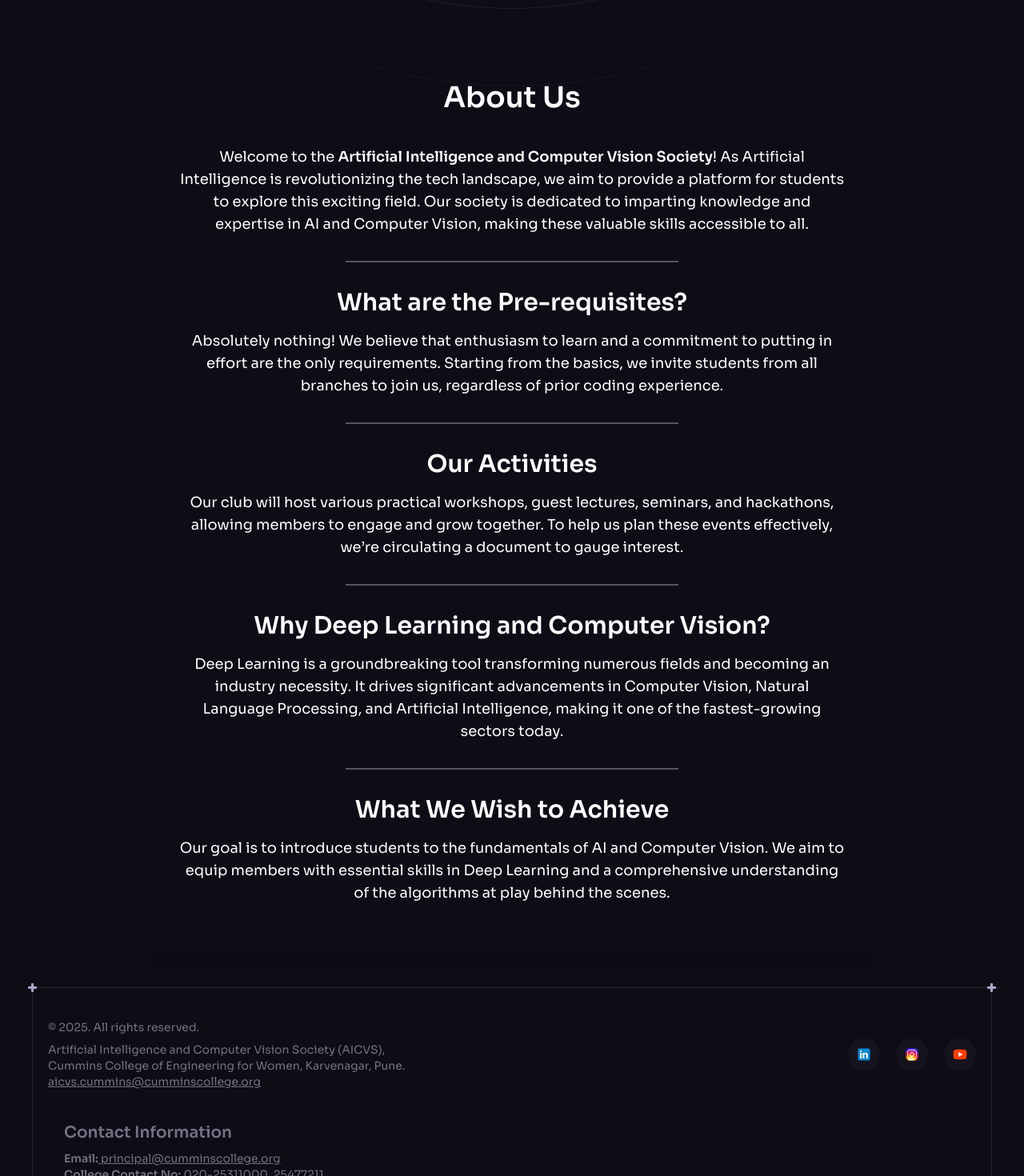
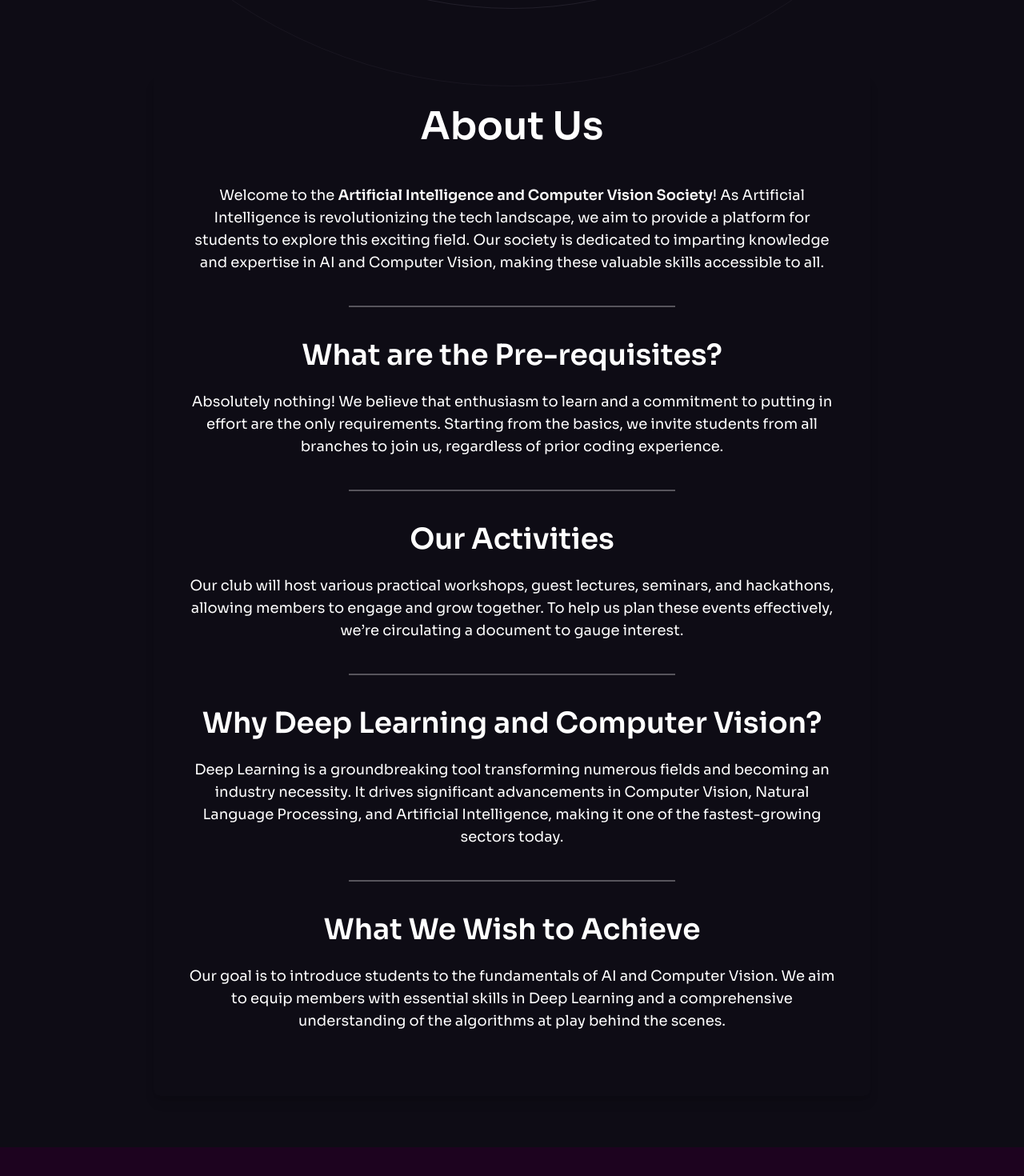
Before and after one commit to aicvs-cummins/AICVS-Website-2024, a React (Vite) app: page / in a window 1280 px wide. Shown: the part 1260-2730 px from the top of the page at 80% size. Built offline with nearby package versions, Linux system fonts and the light colour scheme.

Commit message:
updated files

```diff
--- a/package.json
+++ b/package.json
@@ -10,6 +10,8 @@
     "preview": "vite preview"
   },
   "dependencies": {
+    "framer-motion": "^12.4.4",
+    "lucide-react": "^0.475.0",
     "react": "^18.2.0",
     "react-dom": "^18.2.0",
     "react-just-parallax": "^3.1.16",
--- a/src/App.jsx
+++ b/src/App.jsx
@@ -2,9 +2,9 @@ import ButtonGradient from "./assets/svg/ButtonGradient";
 import AboutUs from "./components/AboutUs";
 
 import Footer from "./components/Footer";
+import Blog from "./components/GradientCards";
 import Header from "./components/Header";
 import Hero from "./components/Hero";
-
 const App = () => {
   return (
     <>
@@ -12,6 +12,7 @@ const App = () => {
         <Header />
         <Hero />
         <AboutUs />
+        <Blog />
         <Footer />
       </div>
 
--- a/src/components/AboutUs.jsx
+++ b/src/components/AboutUs.jsx
@@ -2,12 +2,12 @@ import React from 'react';
 
 const AboutUs = () => {
     return (
-        <section className="py-10 px-5 text-white relative z-10">
-            <div className="container mx-auto max-w-4xl bg-n-800 p-8 rounded-lg shadow-lg">
-                <h2 className="text-3xl md:text-4xl font-bold mb-10 text-center">About Us</h2>
+        <section className="py-16 px-5 text-white relative z-10">
+            <div className="container mx-auto max-w-4xl bg-n-800 p-10 rounded-lg shadow-lg">
+                <h2 className="text-4xl md:text-5xl font-bold mb-12 text-center">About Us</h2>
 
-                <div className="mb-8">
-                    <p className="text-xl md:text-lg mb-5 text-center">
+                <div className="mb-10">
+                    <p className="text-xl md:text-lg mb-6 text-center">
                         Welcome to the <strong>Artificial Intelligence and Computer Vision Society</strong>!
                         As Artificial Intelligence is revolutionizing the tech landscape, we aim to provide a platform
                         for students to explore this exciting field. Our society is dedicated to imparting knowledge and
@@ -15,11 +15,10 @@ const AboutUs = () => {
                     </p>
                 </div>
 
-                {/* Shorter separator between questions */}
-                <hr className="border-t-2 border-white opacity-30 mb-8 mx-auto w-1/2" />
+                <hr className="border-t-2 border-white opacity-30 mb-10 mx-auto w-1/2" />
 
-                <div className="mb-8">
-                    <h3 className="text-2xl md:text-3xl font-bold mb-4 text-center">What are the Pre-requisites?</h3>
+                <div className="mb-10">
+                    <h3 className="text-3xl md:text-4xl font-bold mb-6 text-center">What are the Pre-requisites?</h3>
                     <p className="text-xl md:text-lg text-center">
                         Absolutely nothing! We believe that enthusiasm to learn and a commitment to putting in effort
                         are the only requirements. Starting from the basics, we invite students from all branches to join
@@ -27,10 +26,10 @@ const AboutUs = () => {
                     </p>
                 </div>
 
-                <hr className="border-t-2 border-white opacity-30 mb-8 mx-auto w-1/2" /> {/* Shorter Divider */}
+                <hr className="border-t-2 border-white opacity-30 mb-10 mx-auto w-1/2" />
 
-                <div className="mb-8">
-                    <h3 className="text-2xl md:text-3xl font-bold mb-4 text-center">Our Activities</h3>
+                <div className="mb-10">
+                    <h3 className="text-3xl md:text-4xl font-bold mb-6 text-center">Our Activities</h3>
                     <p className="text-xl md:text-lg text-center">
                         Our club will host various practical workshops, guest lectures, seminars, and hackathons, allowing
                         members to engage and grow together. To help us plan these events effectively, we’re circulating
@@ -38,10 +37,10 @@ const AboutUs = () => {
                     </p>
                 </div>
 
-                <hr className="border-t-2 border-white opacity-30 mb-8 mx-auto w-1/2" /> {/* Shorter Divider */}
+                <hr className="border-t-2 border-white opacity-30 mb-10 mx-auto w-1/2" />
 
-                <div className="mb-8">
-                    <h3 className="text-2xl md:text-3xl font-bold mb-4 text-center">Why Deep Learning and Computer Vision?</h3>
+                <div className="mb-10">
+                    <h3 className="text-3xl md:text-4xl font-bold mb-6 text-center">Why Deep Learning and Computer Vision?</h3>
                     <p className="text-xl md:text-lg text-center">
                         Deep Learning is a groundbreaking tool transforming numerous fields and becoming an industry necessity.
                         It drives significant advancements in Computer Vision, Natural Language Processing, and Artificial
@@ -49,18 +48,16 @@ const AboutUs = () => {
                     </p>
                 </div>
 
-                <hr className="border-t-2 border-white opacity-30 mb-8 mx-auto w-1/2" /> {/* Shorter Divider */}
+                <hr className="border-t-2 border-white opacity-30 mb-10 mx-auto w-1/2" />
 
-                <div className="mb-8">
-                    <h3 className="text-2xl md:text-3xl font-bold mb-4 text-center">What We Wish to Achieve</h3>
+                <div className="mb-10">
+                    <h3 className="text-3xl md:text-4xl font-bold mb-6 text-center">What We Wish to Achieve</h3>
                     <p className="text-xl md:text-lg text-center">
                         Our goal is to introduce students to the fundamentals of AI and Computer Vision. We aim to equip
                         members with essential skills in Deep Learning and a comprehensive understanding of the algorithms
                         at play behind the scenes.
                     </p>
                 </div>
-
-
             </div>
         </section>
     );
--- a/src/components/Footer.jsx
+++ b/src/components/Footer.jsx
@@ -16,7 +16,7 @@ const Footer = () => {
             <br />Cummins College of Engineering for Women, Karvenagar, Pune.
           </p>
           <p className="text-base md:text-sm">
-                <a href="mailto:aicvs.cummins@cumminscollege.in" className="underline text-n-4"> aicvs.cummins@cumminscollege.org</a>
+                <a href="mailto:aicvs.cummins@cumminscollege.in" className="underline text-n-4"> aicvs.cummins@cumminscollege.in</a>
               </p>
         </div>
 
@@ -26,10 +26,10 @@ const Footer = () => {
               key={item.id}
               href={item.url}
               target="_blank"
-              className="flex items-center justify-center w-10 h-10 bg-n-7 rounded-full transition-colors hover:bg-n-6"
+              className="flex items-center justify-center w-12 h-12 bg-n-7 rounded-full transition-colors hover:bg-n-6"
               rel="noopener noreferrer"
             >
-              <img src={item.iconUrl} width={20} height={20} alt={item.title} />
+              <img src={item.iconUrl} width={100} height={100} alt={item.title} />
             </a>
           ))}
         </ul>
@@ -44,7 +44,7 @@ const Footer = () => {
               <h3 className="text-xl md:text-1xl font-semibold mb-2">Contact Information</h3>
               <p className="text-base md:text-sm">
                 <strong>Email:</strong>
-                <a href="mailto:principal@cumminscollege.org" className="underline text-n-4"> principal@cumminscollege.org</a>
+                <a href="mailto:principal@cumminscollege.in" className="underline text-n-4"> principal@cumminscollege.in</a>
               </p>
               <p className="text-base md:text-sm">
                 <strong>College Contact No:</strong>
--- /dev/null
+++ b/src/components/GradientCards.jsx
@@ -0,0 +1,179 @@
+import { motion } from "framer-motion";
+import { ChevronLeft, ChevronRight } from "lucide-react";
+import React, { useEffect, useRef, useState } from "react";
+import Footer from "./Footer";
+import Header from "./Header";
+
+const positions = [
+  { x: "-40%", y: "10%", scale: 0.9, zIndex: 1, rotateY: 15 },
+  { x: "0%", y: "0%", scale: 1.1, zIndex: 3, rotateY: 0 },
+  { x: "40%", y: "10%", scale: 0.9, zIndex: 1, rotateY: -15 },
+];
+
+const GradientCard = ({ gradient, index, currentIndex, content },style={ fontFamily: "'Sigmar One', cursive" }) => {
+  const positionIndex = (index - currentIndex + 3) % 3;
+
+  return (
+    <motion.div
+      className="absolute h-[550px] w-[700px] rounded-[20px] overflow-hidden shadow-xl"
+      animate={positions[positionIndex]}
+      transition={{ duration: 0.5 }}
+    >
+      <div className="absolute inset-0 rounded-[20px] blur-[16px]" style={{ background: gradient }}></div>
+      <div className="absolute inset-0 rounded-[20px]" style={{ background: gradient }}></div>
+
+      <div className="absolute inset-[6px] rounded-[16px] bg-[rgba(0,0,0,0.75)] p-8 z-10 flex flex-col text-white">
+        {content}
+      </div>
+    </motion.div>
+  );
+};
+
+const GradientCards = () => {
+  const gradients = [
+    "linear-gradient(45deg, #ffbc00, #ff0058)", // YouTube
+    "linear-gradient(45deg, #03a9f4, #ff0058)", // GitHub
+    "linear-gradient(45deg, #4dff03, #00d0ff)", // Medium
+  ];
+
+
+  const [currentIndex, setCurrentIndex] = useState(0);
+  const [isPaused, setIsPaused] = useState(false);
+  const intervalRef = useRef(null);
+
+  const nextSlide = () => {
+    setCurrentIndex((prevIndex) => (prevIndex + 1) % 3);
+    stopAutoRotate();
+  };
+
+  const prevSlide = () => {
+    setCurrentIndex((prevIndex) => (prevIndex - 1 + 3) % 3);
+    stopAutoRotate();
+  };
+
+  const startAutoRotate = () => {
+    if (!isPaused) {
+      intervalRef.current = setInterval(() => {
+        setCurrentIndex((prevIndex) => (prevIndex + 1) % 3);
+      }, 5000);
+    }
+  };
+
+  const stopAutoRotate = () => {
+    clearInterval(intervalRef.current);
+    intervalRef.current = null;
+    setIsPaused(true);
+  };
+
+  useEffect(() => {
+    startAutoRotate();
+    return () => clearInterval(intervalRef.current);
+  }, []);
+
+  return (
+    <div className="flex flex-col justify-between min-h-screen bg-[#1d031f] relative">
+      <Header />
+      <div className="flex items-center justify-center relative h-[600px] mt-20">
+        <button className="absolute left-10 text-white bg-black p-2 rounded-full shadow-lg z-10" onClick={prevSlide}>
+          <ChevronLeft size={36} />
+        </button>
+
+        <div className="relative flex items-center justify-center w-[700px] h-[550px]">
+          {gradients.map((gradient, index) => (
+            <GradientCard
+              key={index}
+              gradient={gradient}
+              index={index}
+              currentIndex={currentIndex}
+              content={
+                index === 0 ? ( // YouTube Card
+                  <div className="w-full">
+                    <div className="flex justify-between items-center">
+                      <h2 style={{ fontFamily: "'Sigmar One', cursive" }}  className="text-5xl font-bold">YouTube</h2>
+                      <img
+                        src="https://www.freeiconspng.com/uploads/hd-youtube-logo-png-transparent-background-20.png"
+                        alt="YouTube Logo"
+                        className="w-16 h-16"
+                      />
+                    </div>
+                    <div className="w-full mt-4 flex justify-center">
+                      <iframe
+                        width="90%"
+                        height="400"
+                        className="rounded-[16px] shadow-lg"
+                        src="https://www.youtube.com/embed/djRXu4rc6MQ?enablejsapi=1"
+                        title="YouTube Video"
+                        frameBorder="0"
+                        allow="accelerometer; autoplay; clipboard-write; encrypted-media; gyroscope; picture-in-picture"
+                        allowFullScreen
+                        onPlay={() => stopAutoRotate()}
+                        onPause={() => setIsPaused(false)}
+                      ></iframe>
+                    </div>
+                  </div>
+                ) : index === 1 ? ( // GitHub Card
+                  <div className="w-full flex flex-col items-center">
+                    <div className="w-full flex justify-between items-center">
+                      <h2 style={{ fontFamily: "'Sigmar One', cursive" }} className="text-5xl font-bold">GitHub</h2>
+                      <img
+                        src="https://logos-world.net/wp-content/uploads/2020/11/GitHub-Logo.png"
+                        alt="GitHub Logo"
+                        className="w-16 h-16"
+                      />
+                    </div>
+                    <img
+                      src="https://ichef.bbci.co.uk/news/1024/branded_bbc/14202/production/_108243428_gettyimages-871148930.jpg"
+                      alt="GitHub Image"
+                      className="w-5/6 h-[300px] object-cover rounded-lg mt-4 shadow-lg"
+                    />
+                    <p className="mt-4 text-center text-lg">Explore our projects and contributions on GitHub.</p>
+                    <a
+                      href="https://github.com/aicvs-cummins/AI-ML-Roadmap"
+                      target="_blank"
+                      rel="noopener noreferrer"
+                      className="mt-3 px-5 py-2 bg-blue-500 text-white rounded-lg hover:bg-blue-600 transition"
+                    >
+                      Visit Our GitHub
+                    </a>
+                  </div>
+                ) : ( // Medium Card
+                  <div className="w-full flex flex-col items-center">
+                    <div className="w-full flex justify-between items-center">
+                      <h2 style={{ fontFamily: "'Sigmar One', cursive" }} className="text-5xl font-bold">Medium</h2>
+                      <img
+                        src="https://cdn4.iconfinder.com/data/icons/social-media-2210/24/Medium-512.png"
+                        alt="Medium Logo"
+                        className="w-16 h-16"
+                      />
+                    </div>
+                    <img
+                      src="https://th.bing.com/th/id/OIP.vpk0QN6gR2_ruPRYO5kKoAHaE8?rs=1&pid=ImgDetMain"
+                      alt="Medium Image"
+                      className="w-5/6 h-[300px] object-cover rounded-lg mt-4 shadow-lg"
+                    />
+                    <p className="mt-4 text-center text-lg">Read our latest tech blogs and articles on Medium.</p>
+                    <a
+                      href="https://medium.com/@aicvs.cummins"
+                      target="_blank"
+                      rel="noopener noreferrer"
+                      className="mt-3 px-5 py-2 bg-green-500 text-white rounded-lg hover:bg-green-600 transition"
+                    >
+                      Read Our Blogs
+                    </a>
+                  </div>
+                )
+              }
+            />
+          ))}
+        </div>
+
+        <button className="absolute right-10 text-white bg-black p-2 rounded-full shadow-lg z-10" onClick={nextSlide}>
+          <ChevronRight size={36} />
+        </button>
+      </div>
+      <Footer className="w-full text-center py-4 bg-[#120217]" />
+    </div>
+  );
+};
+
+export default GradientCards;
--- a/tailwind.config.js
+++ b/tailwind.config.js
@@ -38,6 +38,7 @@ export default {
         sans: ["var(--font-sora)", ...fontFamily.sans],
         code: "var(--font-code)",
         grotesk: "var(--font-grotesk)",
+        sigmar: ["'Sigmar One'", "cursive"],
       },
       letterSpacing: {
         tagline: ".15em",
```
Also changed, not shown: src/components/Hero.jsx (+3 -4 lines), 1 other file (tests, documents, lock files or other folders).
